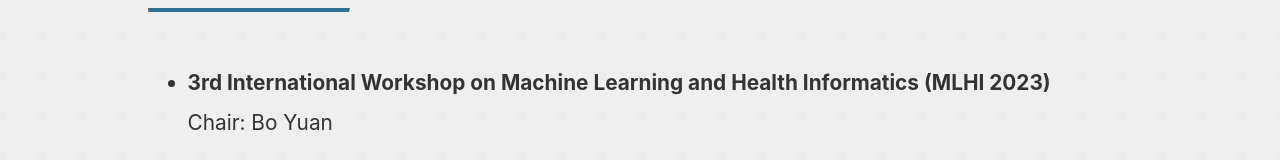
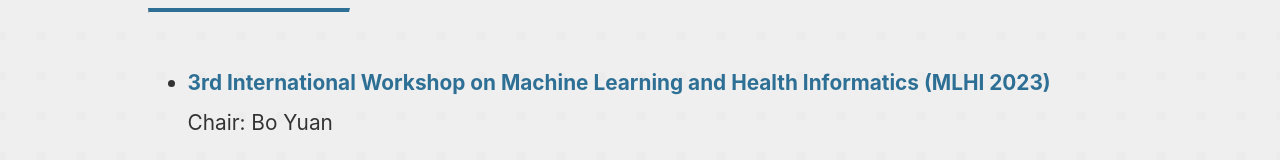
Before and after one commit to UCC-Conference/BDCAT2023, a React (Create React App) app: page /workshops in a window 1280 px wide. Shown: the part 205-365 px from the top of the page. Built offline with nearby package versions, Linux system fonts and the light colour scheme.

Commit message:
update: MLHI workshop url added

```diff
--- a/src/pages/Workshops.js
+++ b/src/pages/Workshops.js
@@ -11,7 +11,7 @@ const Workshops = () => {
                 <hr />
                 <ul>
                     <li>
-                        <strong>3rd International Workshop on Machine Learning and Health Informatics (MLHI 2023)</strong>
+                        <Link to="https://sites.google.com/view/mlhi2023" target="_blank">3rd International Workshop on Machine Learning and Health Informatics (MLHI 2023)</Link>
                         <br />
                         Chair: Bo Yuan
                     </li>
```
